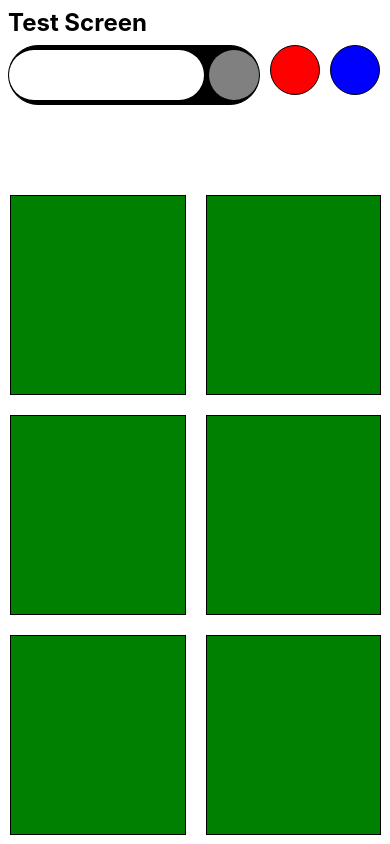
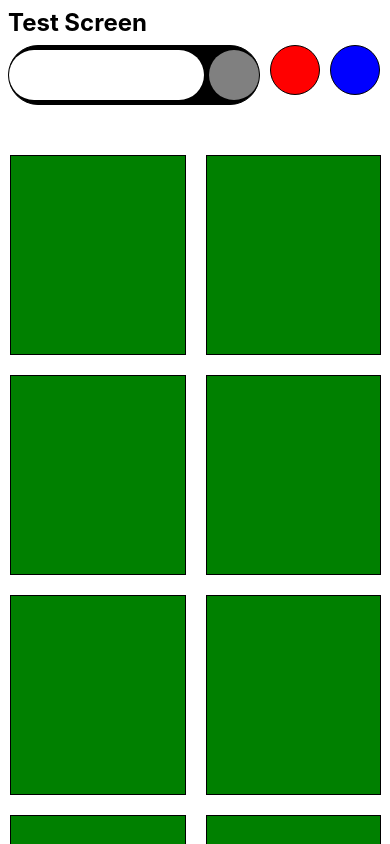
Before and after one commit to Kali-Venum/ReactNative01, a React Native app: screen / in a window 390 px wide. Shown: the top 844 px of the page. Built offline with nearby package versions, Linux system fonts and the light colour scheme.

Commit message:
changes in the test screen.

```diff
--- a/screens/TestScreen.tsx
+++ b/screens/TestScreen.tsx
@@ -63,9 +63,9 @@ export default function TestScreen() {
             }}></View>
         </View>
 
-        <View style={{marginTop: 80}}>
+        <View style={{marginTop: 40}}>
           <FlatList
-            // style={{flex: 1, justifyContent: 'center', alignItems: 'center'}}
+            style={{width: '100%', height: '93.9%', borderRadius: 4}}
             data={[1, 2, 3, 4, 5, 6, 7, 8, 9, 10, 11, 12, 6, 2, 4, 5, 67, 67]}
             numColumns={2}
             renderItem={({item}) => (
```
